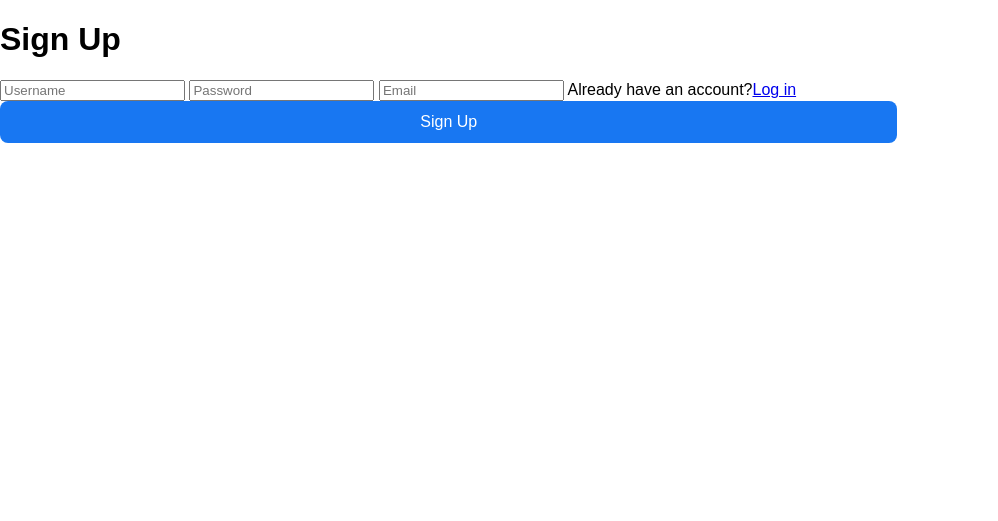
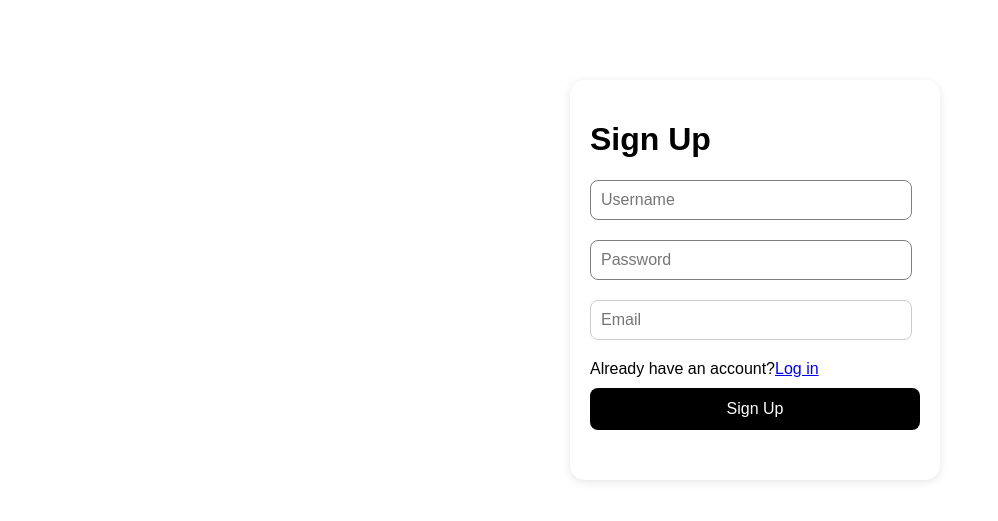
Before and after one commit to codewithv1n/find-it, a PHP site: page /signup.html in a window 1280 px wide. Shown: the top 521 px of the page, without its empty margins (0-998 px from the left). Run offline with PHP 8.4, Linux system fonts and the light colour scheme.

Commit message:
UPDATE: i styles the signup form and put some changes in login form also

```diff
--- a/styles.css
+++ b/styles.css
@@ -61,9 +61,9 @@ button:hover {
   margin-left: 580px;
   margin-top: 80px;
   box-shadow: 0 2px 10px rgba(0, 0, 0, 0.1);
-  padding: 50px 55px;
+  padding: 20px 25px;
   border-radius: 15px;
-  height: 40vh;
+  height: 45vh;
 }
 
 .login-container h2 {
@@ -96,9 +96,40 @@ button:hover {
   font-size: 16px;
   cursor: pointer;
   width: 100%;
-  transition: background-color 0.3s ease;
 }
 
+.signup-container {
+  display: block;
+  margin-left: 570px;
+  margin-top: 80px;
+  box-shadow: 0 2px 10px rgba(0, 0, 0, 0.1);
+  padding: 20px 20px;
+  border-radius: 15px;
+  height: 45vh;
+}
+
+.signup-container input[type="text"],
+.signup-container input[type="password"],
+.signup-container input[type="email"] {
+  display: block;
+  width: 300px;
+  padding: 10px;
+  margin-bottom: 20px;
+  border: 1px solid #ccc;
+  border-radius: 8px;
+  font-size: 16px;
+}
+.signup-container input[type="text"],
+.signup-container input[type="password"],
+.signup-container input[type="email"]:focus {
+  border-color: gray;
+  outline: none;
+}
+.signup-container button {
+  background-color: black;
+  margin-top: 10px;
+  color: white;
+}
 /*Announcement Section*/
 #announcement {
   display: block;
```
